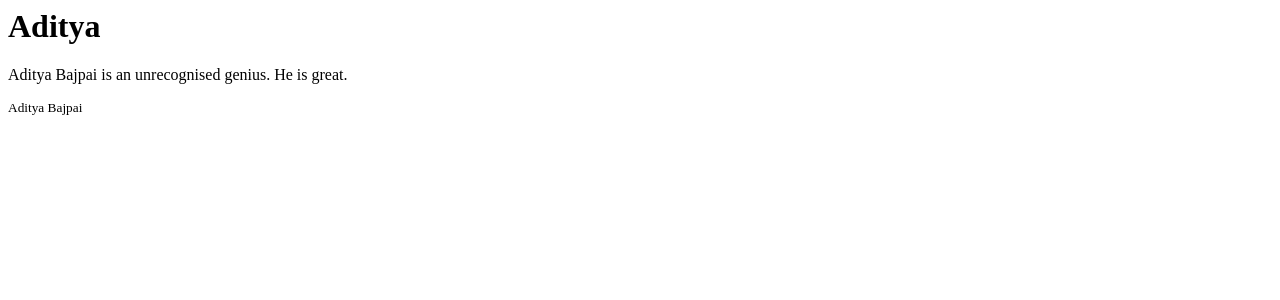
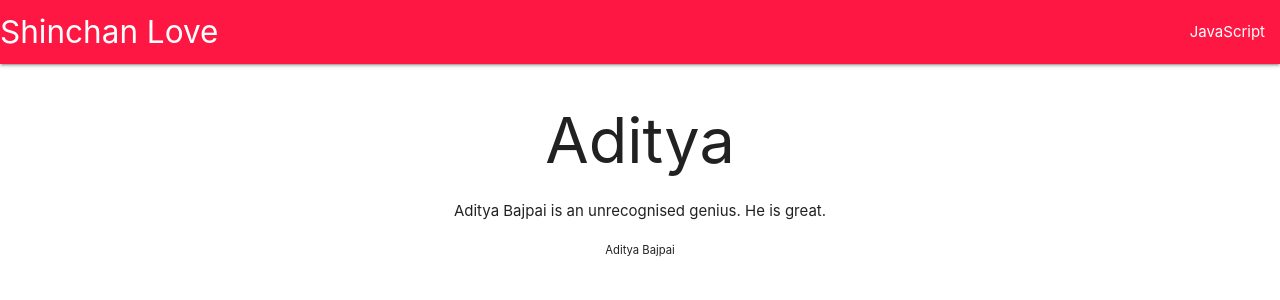
Before and after one commit to Aditya-Bajpai/blog-app-using-django, a Django app: page /article/1 in a window 1280 px wide. Shown: the top 300 px of the page. Run offline with Django 3.2, Linux system fonts and the light colour scheme; data comes from the database, SQL or seed files in the repository.

Commit message:
styling on detail page

```diff
--- a/templates/detail.html
+++ b/templates/detail.html
@@ -1,3 +1,13 @@
+{% extends 'main.html'%}
+{% block content %}
+<style>
+    .detail{
+        text-align: center;
+    }
+</style>
+<div class="detail">
     <h1>{{post.title}}</h1>
     <p>{{post.body}}</p>
     <small>{{post.author.first_name}} {{post.author.last_name}}</small>
+</div>
+{%endblock%}
--- a/templates/main.html
+++ b/templates/main.html
@@ -26,7 +26,7 @@
             </div>
         </nav>
 
-    {%block content %}
+    {%block content%}
     <h1>A haven for sharing the love for shinchan</h1>
         {% for post in object_list %}
             <ul>
@@ -37,7 +37,7 @@
                 </li>
             </ul>
         {%endfor%}
-        {% endblock%}
+    {%endblock%}
     <script src="https://cdnjs.cloudflare.com/ajax/libs/materialize/1.0.0/js/materialize.min.js"></script>
 </body>
 </html>
```
